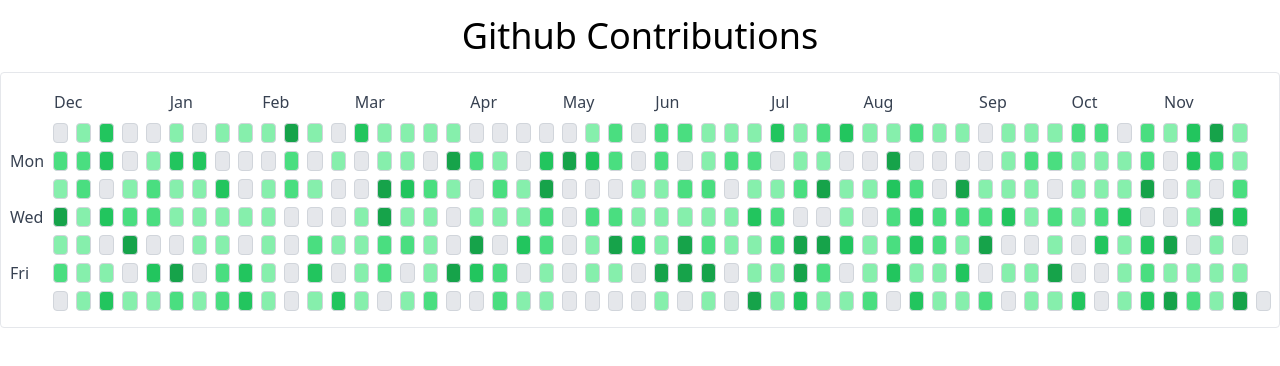
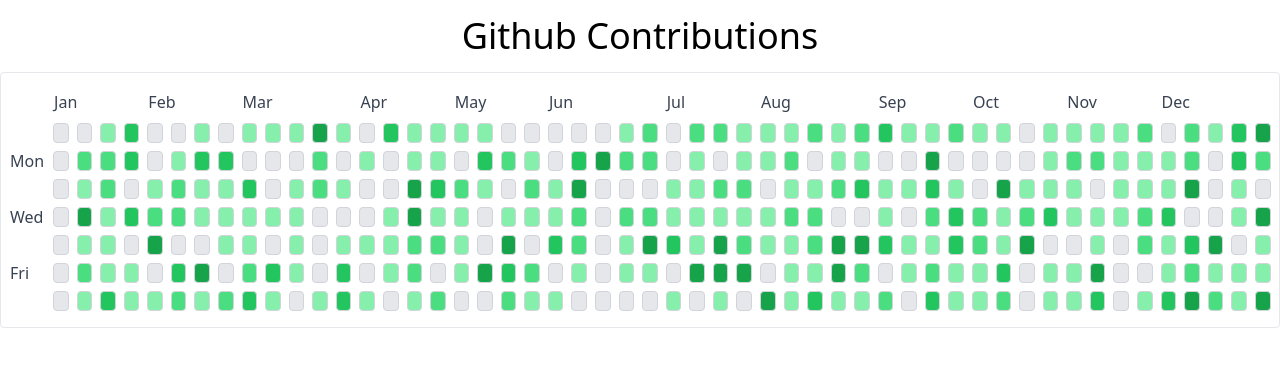
Before and after one commit to willemverbuyst/gh-contributions-table, a React (Vite) app: page / in a window 1280 px wide. Shown: the top 366 px of the page. Built offline with nearby package versions, Linux system fonts and the light colour scheme.

Commit message:
chore: refactor components for date map

```diff
--- a/src/App.tsx
+++ b/src/App.tsx
@@ -2,17 +2,10 @@ import { DataCells } from "./components/DataCells";
 import { DayCell } from "./components/DayCell";
 import { MonthCell } from "./components/MonthCell";
 import { generateContributions } from "./dummyData/contributions";
+import { dateMap } from "./utils/dateMap";
 
 export default function App() {
   const contributions = generateContributions();
-
-  function getContributionsForDay(day: number) {
-    return Object.fromEntries(
-      Object.entries(contributions).filter(
-        ([k]) => new Date(k).getDay() === day
-      )
-    );
-  }
 
   return (
     <div className="w-full flex flex-col items-center">
@@ -25,7 +18,6 @@ export default function App() {
             <thead>
               <tr>
                 <td></td>
-                <MonthCell month="Dec" colSpan={5} />
                 <MonthCell month="Jan" colSpan={4} />
                 <MonthCell month="Feb" colSpan={4} />
                 <MonthCell month="Mar" colSpan={5} />
@@ -37,37 +29,59 @@ export default function App() {
                 <MonthCell month="Sep" colSpan={4} />
                 <MonthCell month="Oct" colSpan={4} />
                 <MonthCell month="Nov" colSpan={4} />
+                <MonthCell month="Dec" colSpan={5} />
               </tr>
             </thead>
 
             <tbody>
               <tr className="h-3 leading-none">
                 <DayCell day="Sun" hidden />
-                <DataCells contributions={getContributionsForDay(0)} />
+                <DataCells
+                  contributions={contributions}
+                  dates={dateMap.get("Sunday") ?? []}
+                />
               </tr>
               <tr className="h-3 leading-none">
                 <DayCell day="Mon" />
-                <DataCells contributions={getContributionsForDay(1)} />
+                <DataCells
+                  contributions={contributions}
+                  dates={dateMap.get("Monday") ?? []}
+                />
               </tr>
               <tr className="h-3 leading-none">
                 <DayCell day="Tue" hidden />
-                <DataCells contributions={getContributionsForDay(2)} />
+                <DataCells
+                  contributions={contributions}
+                  dates={dateMap.get("Tuesday") ?? []}
+                />
               </tr>
               <tr className="h-3 leading-none">
                 <DayCell day="Wed" />
-                <DataCells contributions={getContributionsForDay(3)} />
+                <DataCells
+                  contributions={contributions}
+                  dates={dateMap.get("Wednesday") ?? []}
+                />
               </tr>
               <tr className="h-3 leading-none">
                 <DayCell day="Thu" hidden />
-                <DataCells contributions={getContributionsForDay(4)} />
+                <DataCells
+                  contributions={contributions}
+                  dates={dateMap.get("Thursday") ?? []}
+                />
               </tr>
               <tr className="h-3 leading-none">
                 <DayCell day="Fri" />
-                <DataCells contributions={getContributionsForDay(5)} />
+                <DataCells
+                  contributions={contributions}
+                  dates={dateMap.get("Friday") ?? []}
+                />
               </tr>
               <tr className="h-3 leading-none">
                 <DayCell day="Sat" hidden />
-                <DataCells contributions={getContributionsForDay(6)} />
+                <DataCells
+                  contributions={contributions}
+                  dates={dateMap.get("Saturday") ?? []}
+                />
               </tr>
             </tbody>
           </table>
--- a/src/components/DataCell.tsx
+++ b/src/components/DataCell.tsx
@@ -5,15 +5,30 @@ import { formatDate } from "../utils/dateHelpers";
 
 export function DataCell({
   dataIx,
-  dataLevel,
   date,
   contributions,
 }: {
   dataIx: number;
-  dataLevel: keyof typeof backgroundColor;
   date: string;
   contributions: number;
 }) {
+  function getDataLevel(v: number) {
+    switch (true) {
+      case v > 45:
+        return 4;
+      case v > 30:
+        return 3;
+      case v > 15:
+        return 2;
+      case v > 0:
+        return 1;
+      default:
+        return 0;
+    }
+  }
+
+  const dataLevel = getDataLevel(contributions);
+
   return (
     <td
       data-ix={dataIx}
--- a/src/components/DataCells.tsx
+++ b/src/components/DataCells.tsx
@@ -1,34 +1,18 @@
-import { Fragment } from "react/jsx-runtime";
 import { DataCell } from "./DataCell";
 
 export function DataCells({
   contributions,
+  dates,
 }: {
   contributions: { [k: string]: number };
+  dates: string[];
 }) {
-  function getDataLevel(v: number) {
-    switch (true) {
-      case v === 0:
-        return 0;
-      case v < 15:
-        return 1;
-      case v < 30:
-        return 2;
-      case v < 45:
-        return 3;
-      default:
-        return 4;
-    }
-  }
-
-  return Object.entries(contributions).map(([k, v], i) => (
-    <Fragment key={k}>
-      <DataCell
-        dataIx={i}
-        dataLevel={getDataLevel(v)}
-        date={k}
-        contributions={v}
-      />
-    </Fragment>
+  return dates.map((date, i) => (
+    <DataCell
+      key={i}
+      dataIx={i}
+      date={date}
+      contributions={contributions[date]}
+    />
   ));
 }
```
